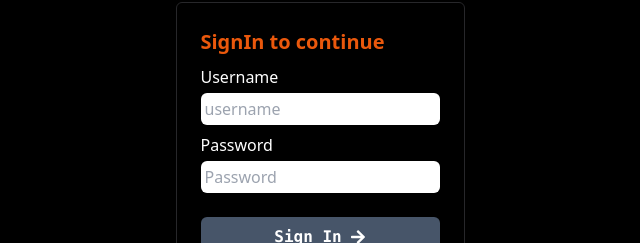
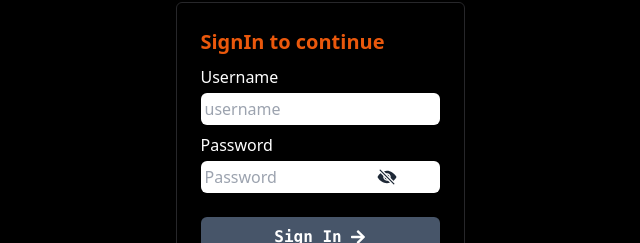
Before and after one commit to avigupta250/Brainly-FE-Modified, a React (Vite) app: page /signin in a window 1280 px wide. Shown: the part 242-485 px from the top of the page, without its empty margins (320-960 px from the left). Built offline with nearby package versions, Linux system fonts and the light colour scheme; no server answers.

Commit message:
hide and unhide password func

```diff
--- a/src/components/pages/SignIn.tsx
+++ b/src/components/pages/SignIn.tsx
@@ -6,6 +6,7 @@ import { apiConnector } from "../../operations/apiconnector";
 import { useState } from "react";
 import { FaArrowRight } from "react-icons/fa";
 import toast from "react-hot-toast";
+import { IoEyeOff,IoEyeSharp } from "react-icons/io5";
 
 
 
@@ -19,6 +20,7 @@ export function SignIn() {
     const [loading,setLoading]=useState(false);
     const navigate =useNavigate()
     const { register, handleSubmit} = useForm();
+    const [showPass,setShowPass]=useState(false)
 
     const onSubmit= (data:any) => {
         console.log('Form Data:', data);
@@ -102,8 +104,9 @@ export function SignIn() {
 {/* password */}
                     <div className="flex flex-col gap-1">
                         <label>Password</label>
-                        <input type="password" placeholder="Password" className="p-1 text-black rounded-md" {...register('password')} />
-                    </div>
+                        <input type={`${showPass?"text":"password"}`} placeholder="Password" className="p-1 text-black rounded-md" {...register('password')} />
+                   { !showPass?  <span  onClick={()=>setShowPass(c=>!c)} className="absolute mt-[34px] text-xl ml-44 text-gray-800"><IoEyeOff /></span>:<span onClick={()=>setShowPass(c=>!c)} className="absolute mt-[34px] text-xl ml-44 text-gray-800"><IoEyeSharp /></span>
+                    }</div>
 
                     <button className="bg-slate-600 p-2 flex justify-center items-center gap-2 text-white font-mono font-bold mt-4 rounded-md hover:bg-slate-700"><span>Sign In </span>{loading ? <span className="loader "></span> : <span className=""><FaArrowRight /></span>}</button>
 <h1>Create new account? <span onClick={()=>{
--- a/src/components/pages/SignUp.tsx
+++ b/src/components/pages/SignUp.tsx
@@ -6,6 +6,7 @@ import { endPoints } from "../../operations/api";
 import toast from "react-hot-toast";
 import { useState } from "react";
 import { FaArrowRight } from "react-icons/fa";
+import { IoEyeOff, IoEyeSharp } from "react-icons/io5";
 
 
 export function SignUp() {
@@ -17,6 +18,7 @@ export function SignUp() {
     const navigate = useNavigate()
     const { register, handleSubmit,  } = useForm();
     const [loading, setLoading] = useState(false)
+    const [showPass,setShowPass]=useState(false)
 
     const onSubmit = (data: any) => {
 
@@ -92,7 +94,7 @@ export function SignUp() {
                     <h1 className="text-[30px] text-orange-500 font-bold ">Welcome to Brainly</h1>
                     {/* firstname and lastnae */}
                     <div className=" sm:flex mt-4 gap-3">
-                        <div className="flex flex-col gap-1">
+                        <div className="flex flex-col  gap-1">
                             <label>Firstname</label>
                             <input placeholder="Firstname" className="border text-black p-1  rounded-md focus:outline-none bg-slate-00 focus:ring-2 focus:ring-blue-500" {...register('firstName')} />
                         </div>
@@ -117,7 +119,9 @@ export function SignUp() {
                     {/* password */}
                     <div className="flex flex-col gap-1">
                         <label>Password</label>
-                        <input type="password" placeholder="Password" className="p-1 text-black rounded-md" {...register('password')} />
+                        <input  type={`${showPass?"text":"password"}`} placeholder="Password" className="p-1 text-black rounded-md" {...register('password')} />
+                           { !showPass?  <span  onClick={()=>setShowPass(c=>!c)} className="absolute mt-[34px] text-xl ml-60 text-gray-800"><IoEyeOff /></span>:<span onClick={()=>setShowPass(c=>!c)} className="absolute mt-[34px] text-xl ml-60 text-gray-800"><IoEyeSharp /></span>
+                    }
                     </div>
 
                     <button className="bg-slate-600 p-2 flex justify-center items-center gap-2 text-white font-mono  font-bold mt-4 rounded-md"><span>Sign Up </span>{loading ? <span className="loader "></span> : <span className=""><FaArrowRight /></span>}</button>
```
